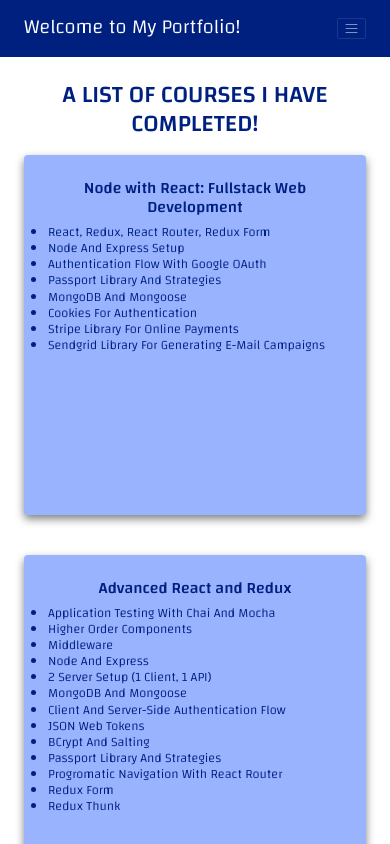
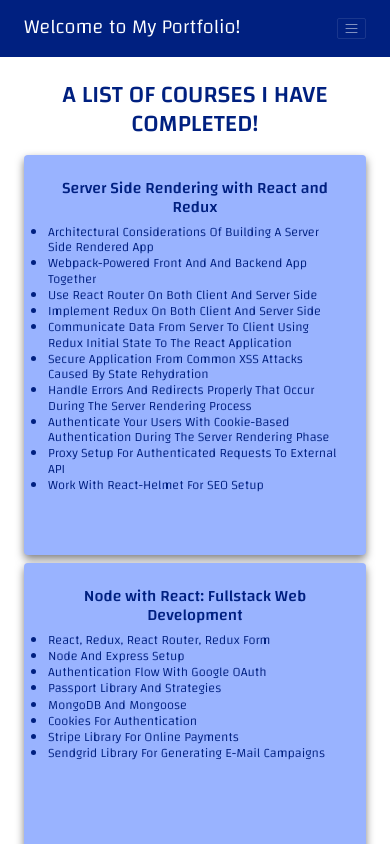
Before and after one commit to StevenAccardo/redo_portfolio, a React app: page /courses in a window 390 px wide. Shown: the top 844 px of the page. Built offline with nearby package versions, Linux system fonts and the light colour scheme.

Commit message:
Adjusted media queries

```diff
--- a/src/components/courses/index.js
+++ b/src/components/courses/index.js
@@ -5,6 +5,26 @@
     <div className="courses">
       <h5 className="courses__header">A list of courses I have completed!</h5>
       <div className="courses__list">
+        <a className="courses__link" target="_blank" href="https://www.udemy.com/server-side-rendering-with-react-and-redux/learn/v4/overview">
+          <div className="courses__card">
+            <div className="course__body">
+              <h5 className="courses__bodyTitle">Server Side Rendering with React and Redux</h5>
+              <ul className="courses__subList">
+                <li>Architectural considerations of building a server side rendered app</li>
+                <li>Webpack-powered front and and backend app together</li>
+                <li>Use React Router on both client and server side</li>
+                <li>Implement Redux on both client and server side</li>
+                <li>Communicate data from server to client using Redux initial state to the React application</li>
+                <li>Secure application from common XSS attacks caused by state rehydration</li>
+                <li>Handle errors and redirects properly that occur during the server rendering process</li>
+                <li>Authenticate your users with cookie-based authentication during the server rendering phase</li>
+                <li>Proxy setup for authenticated requests to external API</li>
+                <li>Work with React-Helmet for SEO setup</li>
+              </ul>
+            </div>
+          </div>
+        </a>
+
         <a className="courses__link" target="_blank" href="https://www.udemy.com/node-with-react-fullstack-web-development/learn/v4/overview">
           <div className="courses__card">
             <div className="course__body">
--- a/src/components/landing/landingDetails.js
+++ b/src/components/landing/landingDetails.js
@@ -9,6 +9,10 @@
       <BGVideo />
       <img className="landingDetails__img" src={avatar} alt="My Picture" />
       <h1 className="landingDetails__primaryHeader u-head-primary">Curious about hiring me? Well, let me help you decide!</h1>
+      <h4 className="landingDetails__sideNote">
+        Yes, I have an employment gap. Don't be alarmed, I chose to do that on purpose so that I could focus on increasing my skill-set before entering the workforce again. That way I can hit the
+        floor running when you hire me.
+      </h4>
       <h4 className="landingDetails__secondaryHeader u-head-seceondary">
         You can find my general resume here{' '}
         <a target="_blank" href={resume} className="landingDetails__resumeLink">
--- a/src/components/landing/skills.js
+++ b/src/components/landing/skills.js
@@ -37,6 +37,45 @@
                 </li>
               </ul>
             </ul>
+            <li className="skills__header">Soft Skills</li>
+            <ul className="skills__subHeader">
+              <li className="skills__item">
+                <span className="skills__arrow">&rarr; </span>Professional Mindset
+              </li>
+              <ul>
+                <li className="skills__subItem">
+                  <span className="skills__arrow">&rarr; </span>Results focused mindset, whether providing a product or service. Results turn revenue
+                </li>
+                <li className="skills__subItem">
+                  <span className="skills__arrow">&rarr; </span>Team orientated because we can achieve more together, but definitely capable of working alone on tasks
+                </li>
+              </ul>
+              <li className="skills__item">
+                <span className="skills__arrow">&rarr; </span>Driven and Goal Orientated
+              </li>
+              <ul>
+                <li className="skills__subItem">
+                  <span className="skills__arrow">&rarr; </span>Constantly learning and looking to challenge myself
+                </li>
+                <li className="skills__subItem">
+                  <span className="skills__arrow">&rarr; </span>Open minded with an understanding that there will always be something to learn from others
+                </li>
+              </ul>
+              <li className="skills__item">
+                <span className="skills__arrow">&rarr; </span>Friendly and Empathetic
+              </li>
+              <ul>
+                <li className="skills__subItem">
+                  <span className="skills__arrow">&rarr; </span>Very Approachable
+                </li>
+                <li className="skills__subItem">
+                  <span className="skills__arrow">&rarr; </span>Happy to help out others
+                </li>
+                <li className="skills__subItem">
+                  <span className="skills__arrow">&rarr; </span>Capable of working with various perosnality types
+                </li>
+              </ul>
+            </ul>
             <li className="skills__header">Back-End Development</li>
             <ul className="skills__subHeader">
               <li className="skills__item">
--- a/styles/abstracts/_mixins.scss
+++ b/styles/abstracts/_mixins.scss
@@ -24,15 +24,15 @@
 
 //desiredPixels/currentFont-Size(px) = desired-em
 @mixin respond($breakpoint) {
+  @if $breakpoint == xs-phone {
+    @media only screen and (max-width: 25em) {
+      @content;
+    } //400px
+  }
   @if $breakpoint == phone-land {
     @media only screen and (orientation: landscape) and (max-height: 37.5em) {
       @content;
     } //600px
-  }
-  @if $breakpoint == xs-phone {
-    @media only screen and (max-width: 25em) {
-      @content;
-    } //400px
   }
   @if $breakpoint == phone {
     @media only screen and (max-width: 37.5em) {
--- a/styles/base/_base.scss
+++ b/styles/base/_base.scss
@@ -30,6 +30,10 @@
   padding: 1rem;
   box-sizing: border-box;
 
+  @media only screen and (max-width: 850px) and (orientation: landscape) {
+    padding: 0;
+  }
+
   @include respond(phone) {
     padding: 0;
   }
--- a/styles/components/courses/_index.scss
+++ b/styles/components/courses/_index.scss
@@ -13,6 +13,11 @@
     display: grid;
     grid-template-columns: repeat(auto-fit, minmax(35rem, 1fr));
     grid-gap: 5rem;
+
+    @include respond(phone) {
+      grid-template-columns: repeat(auto-fit, minmax(30rem, 1fr));
+      grid-row-gap: 1rem;
+    }
   }
 
   &__link,
@@ -34,6 +39,10 @@
     height: 45rem;
     text-align: left;
     transition: all 0.5s;
+
+    @include respond(phone) {
+      height: 50rem;
+    }
 
     &:hover {
       animation: wobble-skew 1s ease-in-out;
--- a/styles/components/landing/_landingDetails.scss
+++ b/styles/components/landing/_landingDetails.scss
@@ -10,7 +10,14 @@
   font-size: 2rem;
 
   @include respond(phone) {
+    height: auto;
     clip-path: polygon(50% 100%, 100% 95%, 100% 0, 0 0, 0 95%);
+  }
+
+  @media only screen and (max-width: 850px) and (orientation: landscape) {
+    height: auto;
+    clip-path: none;
+    background-color: $lightBlue;
   }
 
   &__img {
@@ -20,42 +27,31 @@
     margin-top: 1.5rem;
     box-shadow: 0 1rem 2rem rgba($black, 0.8);
 
-    @include respond(phone-land) {
-      width: 8rem;
+    @include respond(xs-phone) {
+      display: none;
     }
   }
 
   &__primaryHeader {
-    @include respond(phone) {
-      font-size: 3rem;
-    }
+    margin-bottom: 1rem;
 
-    @include respond(phone-land) {
-      font-size: 3rem;
+    @include respond(xs-phone) {
+      margin-top: 0;
+      padding-top: 2rem;
     }
   }
 
+  &__sideNote {
+    font-size: 2rem;
+    font-weight: 300;
+    color: $darkBlue;
+    width: 80%;
+    margin: 0 auto;
+  }
+
   &__secondaryHeader {
-    margin-top: 1rem;
+    margin-top: 4rem;
     display: block;
-
-    @include respond(tab-land) {
-      margin-top: 2rem;
-      font-size: 3rem;
-    }
-
-    @include respond(phone) {
-      margin-top: 5rem;
-      font-size: 2.5rem;
-    }
-
-    @include respond(xs-phone) {
-      margin-top: 2rem;
-    }
-
-    @include respond(phone-land) {
-      margin-top: 0.5rem;
-    }
   }
 
   &__resumeLink {
@@ -73,6 +69,7 @@
     font-size: 2.7rem;
     margin: 0 auto;
     margin-top: 10rem;
+    margin-bottom: 5rem;
     display: inline-block;
     background-color: $white;
     padding: 2rem;
@@ -82,25 +79,13 @@
     color: $darkBlue;
     transition: all 0.5s;
 
-    @include respond(xl-desk) {
-      margin-top: 10rem;
-    }
-
-    @include respond(tab-land) {
-      margin-top: 5rem;
-    }
-
     @include respond(phone) {
-      margin-top: 8rem;
-      font-size: 2rem;
+      margin-bottom: 5rem;
     }
 
     @include respond(xs-phone) {
-      margin-top: 2rem;
-    }
-
-    @include respond(phone-land) {
-      margin-top: 0.5rem;
+      width: 95%;
+      margin-top: 4rem;
     }
 
     &:hover {
--- a/styles/components/landing/_skills.scss
+++ b/styles/components/landing/_skills.scss
@@ -60,15 +60,21 @@
     list-style: none;
     margin-bottom: 1rem;
     font-weight: 400;
-    font-size: 2rem;
+    font-size: 2.7rem;
     color: $darkBlue;
+
+    &:not(:first-child) {
+      margin-top: 2rem;
+      border-top: 1px solid $darkBlue;
+      padding-top: 2rem;
+    }
   }
 
   &__item {
     list-style: none;
     margin-bottom: 1rem;
     margin-left: 1rem;
-    font-size: 1.9rem;
+    font-size: 2.3rem;
   }
 
   &__subItem {
--- a/styles/components/projects/_index.scss
+++ b/styles/components/projects/_index.scss
@@ -84,11 +84,11 @@
     background-size: cover;
     height: 15rem;
 
-    @include respond(tab-port) {
+    @include respond(phone) {
       height: 25rem;
     }
 
-    @include respond(phone) {
+    @include respond(xs-phone) {
       height: 15rem;
     }
 
```
